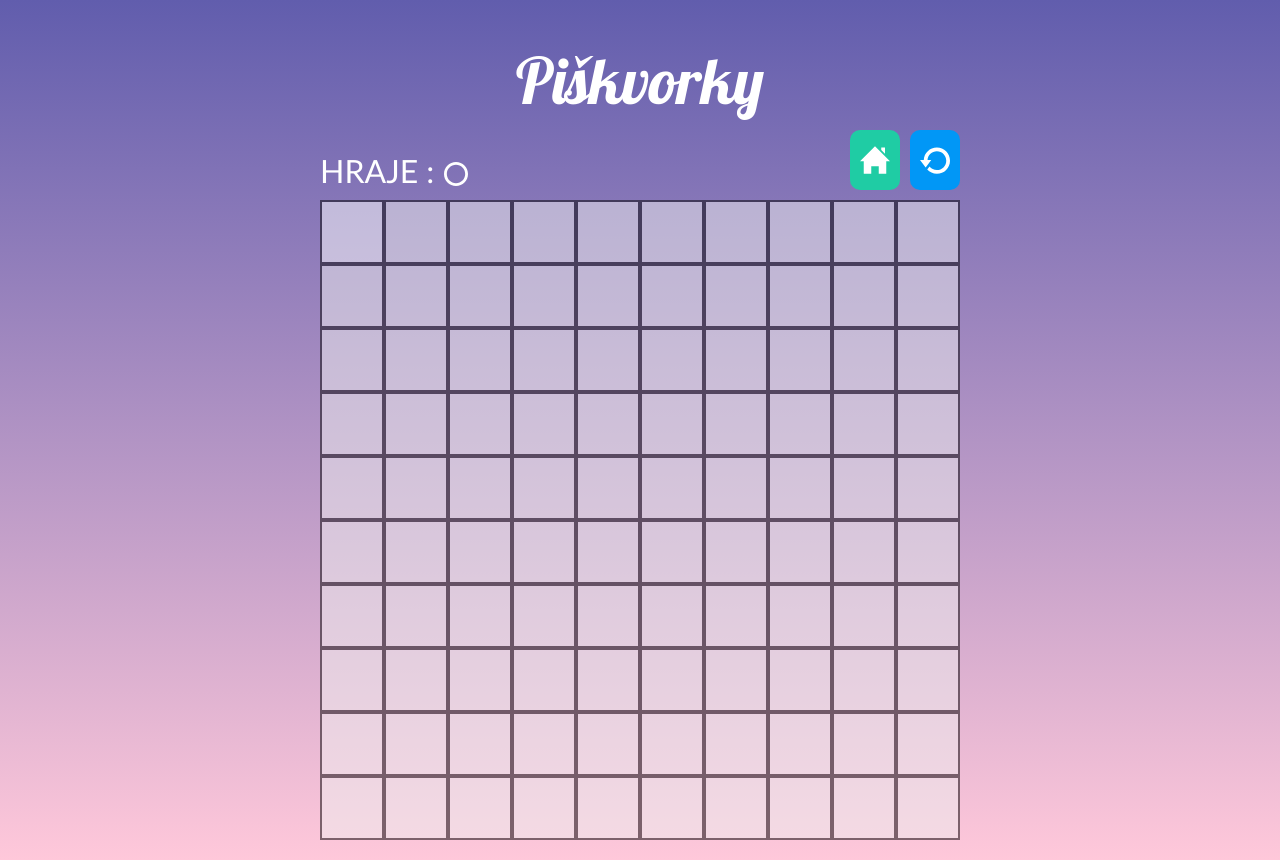
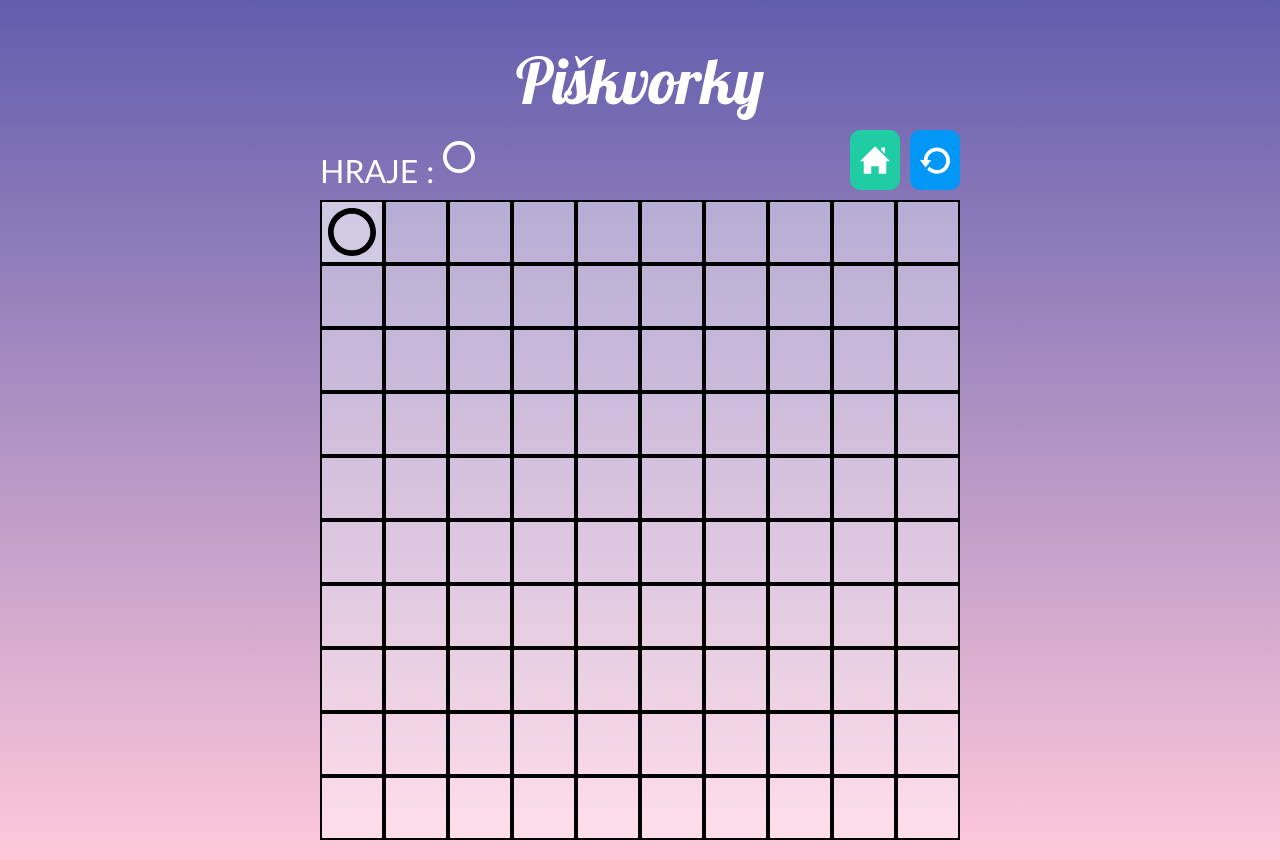
Before and after one commit to IvaPlas/piskvorky, a plain HTML site: page hra.html in a window 1280 px wide. Both pictures are taken after a click on the button 352 px from the left and 232 px from the top of the page. Drawn offline with Linux system fonts and the light colour scheme.

Commit message:
Added and styled new buttons class modifiers, circle modifier added in javascript.

```diff
--- a/hra.html
+++ b/hra.html
@@ -11,16 +11,16 @@
       rel="stylesheet"
     />
     <link rel="stylesheet" href="style.css" />
+    <script src="index.js" type="module"></script>
   </head>
   <body>
     <div class="container">
       <h1 id="head3">Piškvorky</h1>
       <div class="main_bar">
         <div class="gamer">
-          <span class="gamer_on">HRAJE : </span>
-          <span class="gamer_pictogram"
-            ><img class="pictogram" src="images/circle.svg" alt="krouzek"
-          /></span>
+          <span class="gamer_on">HRAJE : <img id="pictogram" src="images/circle.svg" alt="krouzek"></span>
+          <!-- <span class ="gamer_pictogram"
+            ><img id="pictogram" src="images/circle.svg" alt="krouzek"></span> -->
         </div>
         <div class="nav_bar">
           <a class="nav_bar_home" href="index.html"
--- /dev/null
+++ b/index.js
@@ -0,0 +1,12 @@
+console.log('frcim');
+
+let naTahuJe = 'circle';
+
+const addClass = (ev) => {
+  ev.target.classList.add('playground_button--circle');
+};
+
+const buttons = document.querySelectorAll('.playground_button');
+for (let i = 0; i < buttons.length; i += 1) {
+  buttons[i].addEventListener('click', addClass);
+}
--- a/style.css
+++ b/style.css
@@ -7,7 +7,7 @@ body {
   color: #ffffff;
   font-family: 'Gill Sans', 'Gill Sans MT', Calibri, 'Trebuchet MS', sans-serif;
   min-height: 100vh;
-  margin: 20px;
+  margin: auto;
   font-size: 20px;
   display: flex;
   justify-content: center;
@@ -101,7 +101,8 @@ p {
   margin-top: 20px;
 }
 
-span img {
+#circle,
+#cross {
   width: 1em;
   height: 1em;
   filter: invert(100%);
@@ -150,6 +151,7 @@ figcaption {
   max-width: 80vmin;
   display: flex;
   flex-direction: column;
+  margin: 20px 0 20px;
 }
 
 #head3 {
@@ -188,14 +190,16 @@ figcaption {
   display: flex;
   justify-content: center;
   align-items: flex-end;
+  gap: 10px;
 }
 .gamer_on {
   font-size: 2rem;
 }
-.pictogram {
-  width: 1.2em;
-  height: 1.2em;
-  margin: 10px 0 0 10px;
+
+#pictogram {
+  width: 1em;
+  margin: 0 0 10px 0;
+  filter: invert(100%);
 }
 
 .playground {
@@ -208,11 +212,28 @@ figcaption {
   border: 2px solid black;
   width: 10%;
   height: 10%;
-  opacity: 0.5;
   margin: 0;
+  background-color: rgba(255, 255, 255, 0.4);
 }
 
 .playground_button:hover,
 .playground_button:focus {
-  background-color: white;
+  background-color: rgba(255, 255, 255, 0.6);
 }
+
+/* ----pripojenie javascriptu---- */
+
+.playground_button--circle {
+  background-image: url('/images/circle.svg');
+}
+
+.playground_button--cross {
+  background-image: url('images/cross.svg');
+}
+
+.playground_button--circle,
+.playground_button--cross {
+  background-repeat: no-repeat;
+  background-position: center;
+  background-size: 3rem;
+}
```
Also changed, not shown: pravidla.html (+4 -3 lines).
